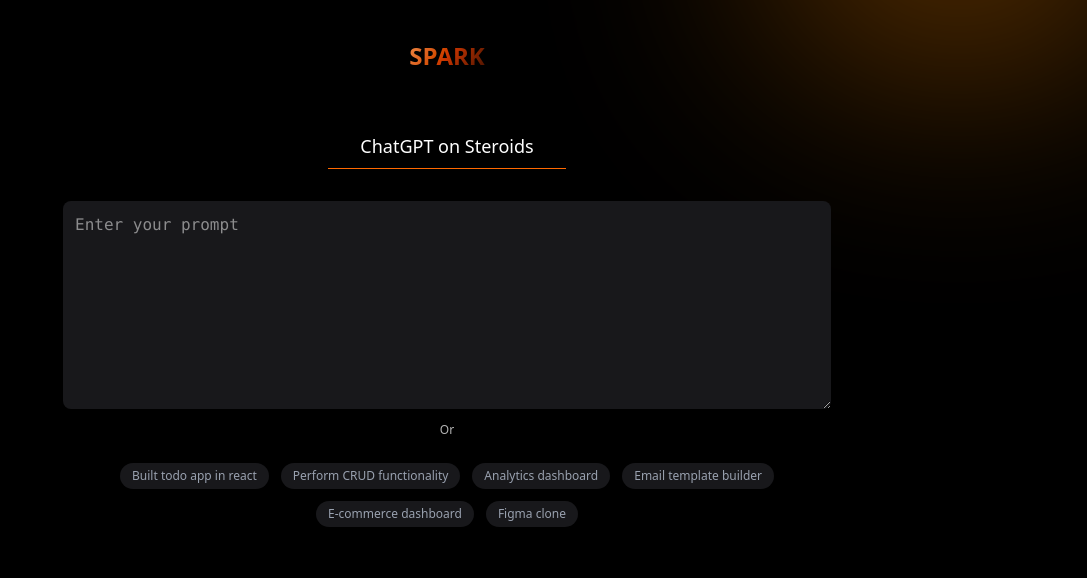
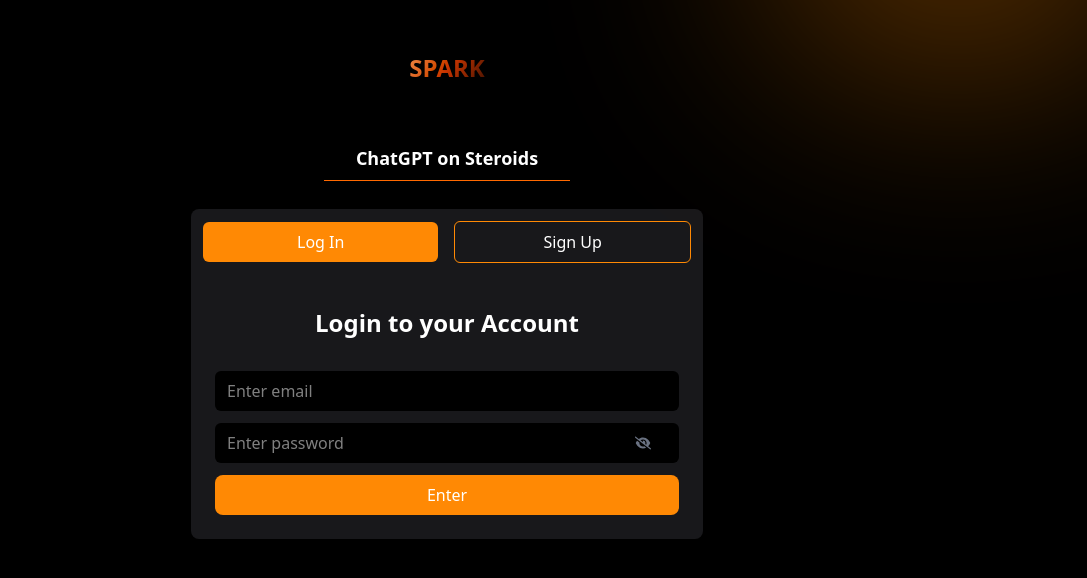
Before and after one commit to isudiptodas/Spark, a Next.js app: page / in a window 1280 px wide. Shown: the top 578 px of the page, without its empty margins (193-1280 px from the left). Built offline with nearby package versions, Linux system fonts and the light colour scheme.

Commit message:
Update landing page design

```diff
--- a/src/app/page.tsx
+++ b/src/app/page.tsx
@@ -1,20 +1,40 @@
 'use client'
 
-import { homeSuggestionPrompt } from "@/data/homeSuggestion"
-import { IoSparklesSharp } from "react-icons/io5";
+import { useRouter } from "next/navigation";
 import { useState } from "react";
-import { useRouter } from "next/navigation";
+import { FaEye } from "react-icons/fa";
+import { FaEyeSlash } from "react-icons/fa6";
+import { Toaster, toast } from 'sonner';
 
 function page() {
 
-  const [prompt, setPrompt] = useState('');
+  const [option, setOption] = useState('login');
+  const [email, setEmail] = useState('');
+  const [password, setPassword] = useState('');
+  const [name, setName] = useState('');
+  const [visible, setVisible] = useState(false);
+
   const router = useRouter();
 
-  const handleSubmit = async () => {
+  const register = async () => {
     try {
+      if (!email || !password || !name) {
+        toast.error("All fields are required");
+        return;
+      }
+    } catch (err) {
+      console.log(err);
+    }
+  }
 
-      const chatId = encodeURIComponent(prompt);
-      router.push(`/chat/${chatId}`);
+  const login = async () => {
+    try {
+      if (!email || !password) {
+        toast.error("Both email and password required");
+        return;
+      }
+
+      router.push('/new-chat');
     } catch (err) {
       console.log(err);
     }
@@ -23,26 +43,46 @@ function page() {
   return (
     <>
       <div className="w-full h-screen flex flex-col justify-start overflow-hidden items-center gap-3 bg-black relative">
-
+        <Toaster richColors position="top-center" />
 
         <div className="h-56 w-56 lg:h-72 lg:w-96 absolute z-10 -top-24 -right-20 lg:-top-56 lg:-right-16 opacity-40 rounded-full bg-orange-400 blur-[120px]"></div>
 
         <h1 className=" font-black z-30 text-2xl md:py-10 py-5 bg-gradient-to-br from-orange-300 via-orange-700 to-transparent bg-clip-text text-transparent">SPARK</h1>
 
-        <p className="text-white z-30 text-sm md:text-lg md:py-2 w-auto px-8 text-center py-4 border-b-[1px] border-orange-500">ChatGPT on Steroids</p>
+        <p className="text-white z-30 text-sm md:text-lg md:py-2 w-auto px-8 text-center py-4 border-b-[1px] font-bold border-orange-500">ChatGPT on Steroids</p>
 
-        <div className="w-[80%] md:w-[60%] z-30 h-auto flex flex-col justify-center items-center relative rounded-md lg:rounded-lg mt-5">
-          <textarea onChange={(e) => setPrompt(e.target.value)} value={prompt} placeholder="Enter your prompt" className="text-white outline-none w-full font-mono h-52 rounded-md lg:rounded-lg bg-zinc-900 px-3 pr-10 py-3" />
-          <p className="text-white text-[12px] opacity-70 w-full text-center py-3">Or</p>
+        <div className="w-[90%] md:w-[50%] xl:w-[40%] mt-10 lg:mt-4 py-3 px-3 flex flex-col justify-center items-center gap-3 bg-zinc-900 rounded-md lg:rounded-lg">
+          <div className="w-full flex justify-between items-center gap-4">
+            <span onClick={() => setOption('login')} className={`w-full rounded-md py-2 text-center ${option === 'login' ? "text-white bg-orange-400" : "border-[1px] border-orange-400 text-white"} cursor-pointer duration-200 ease-in-out hover:opacity-75`}>Log In</span>
+            <span onClick={() => setOption('signup')} className={`w-full rounded-md py-2 text-center ${option === 'signup' ? "text-white bg-orange-400" : "border-[1px] border-orange-400 text-white"} cursor-pointer duration-200 ease-in-out hover:opacity-75`}>Sign Up</span>
+          </div>
 
-          <span className={`p-2 lg:p-3 ${prompt === '' ? "hidden" : "block"} rounded-md cursor-pointer text-[12px] lg:text-sm bottom-14 right-3 duration-200 ease-in-out active:scale-95 absolute bg-orange-400 text-white`} onClick={handleSubmit}><IoSparklesSharp /></span>
+          <div className={`${option === 'login' ? "block" : "hidden"} w-full py-3 px-3 flex flex-col justify-start items-start gap-3 rounded-md lg:rounded-lg mt-5 relative`}>
+            <h1 className="w-full text-center text-white font-bold text-2xl mb-5">Login to your Account</h1>
+            <input onChange={(e) => setEmail(e.target.value)} type="email" className="w-full rounded-md bg-black px-3 py-2 text-white outline-none" placeholder="Enter email" />
+
+            <div className="w-full flex justify-center items-center relative">
+              <input onChange={(e) => setPassword(e.target.value)} type={visible ? "text" : "password"} className="w-full rounded-md bg-black px-3 py-2 text-white outline-none" placeholder="Enter password" />
+              <span onClick={() => setVisible(!visible)} className="text-gray-500 absolute right-7 bottom-3">{visible ? <FaEye /> : <FaEyeSlash />}</span>
+            </div>
+
+            <p className="w-full py-2 text-center bg-orange-400 text-white cursor-pointer hover:opacity-75 duration-200 ease-in-out active:scale-95 rounded-md lg:rounded-lg" onClick={login}>Enter </p>
+          </div>
+
+          <div className={`${option === 'signup' ? "block" : "hidden"} w-full py-3 px-3 flex flex-col justify-start items-start gap-3 rounded-md lg:rounded-lg mt-5 relative`}>
+            <h1 className="w-full text-center text-white font-bold text-2xl mb-5">Create a new account</h1>
+            <input onChange={(e) => setName(e.target.value)} type="text" className="w-full rounded-md bg-black px-3 py-2 text-white outline-none" placeholder="Enter name" />
+            <input onChange={(e) => setEmail(e.target.value)} type="email" className="w-full rounded-md bg-black px-3 py-2 text-white outline-none" placeholder="Enter email" />
+
+            <div className="w-full flex justify-center items-center relative">
+              <input onChange={(e) => setPassword(e.target.value)} type={visible ? "text" : "password"} className="w-full rounded-md bg-black px-3 py-2 text-white outline-none" placeholder="Enter password" />
+              <span onClick={() => setVisible(!visible)} className="text-gray-500 absolute right-7 bottom-3">{visible ? <FaEye /> : <FaEyeSlash />}</span>
+            </div>
+
+            <p className="w-full py-2 text-center bg-orange-400 text-white cursor-pointer hover:opacity-75 duration-200 ease-in-out active:scale-95 rounded-md lg:rounded-lg" onClick={register}>Create </p>
+          </div>
         </div>
 
-        <div className="w-[80%] md:w-[60%] flex flex-wrap justify-center items-start gap-3">
-          {homeSuggestionPrompt.map((p, index) => {
-            return <p onClick={() => setPrompt(p)} key={index} className="w-auto text-[12px] px-3 py-1 rounded-full bg-zinc-900 text-gray-400 hover:text-white cursor-pointer duration-200 ease-in-out active:scale-95">{p}</p>
-          })}
-        </div>
 
       </div>
     </>
```
